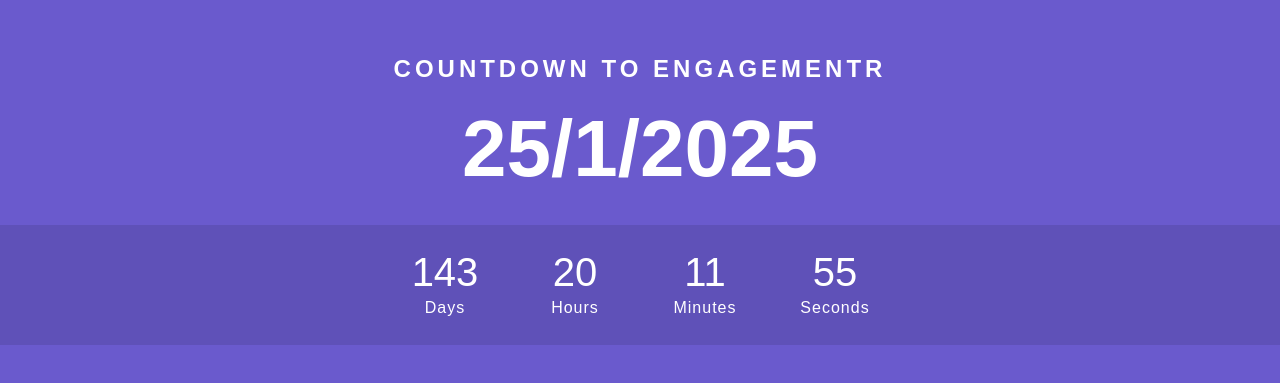
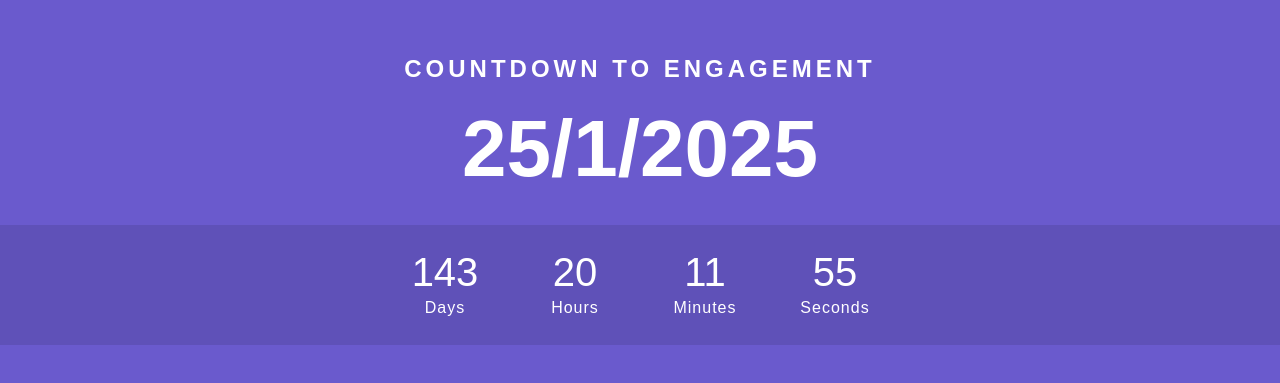
Before and after one commit to CodeWithDion/Engagement-Countdown, a plain HTML site: page index.html in a window 1280 px wide. Shown: the part 195-578 px from the top of the page. Drawn offline with Linux system fonts and the light colour scheme.

Commit message:
Update index.html

```diff
--- a/index.html
+++ b/index.html
@@ -9,7 +9,7 @@
 </head>
 
 <body>
-    <h2>Countdown to Engagementr</h2>
+    <h2>Countdown to Engagement</h2>
     <div class="year">25/1/2025</div>
     <div class="countdown">
         <div id="day">00</div>
```
